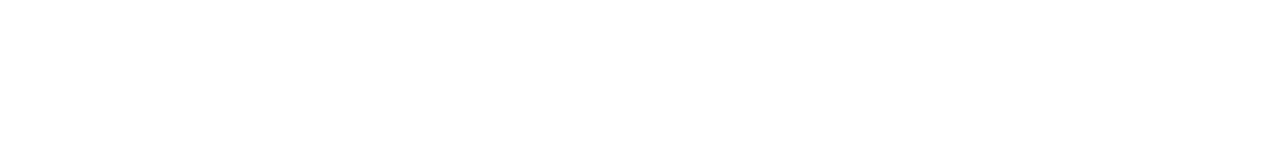
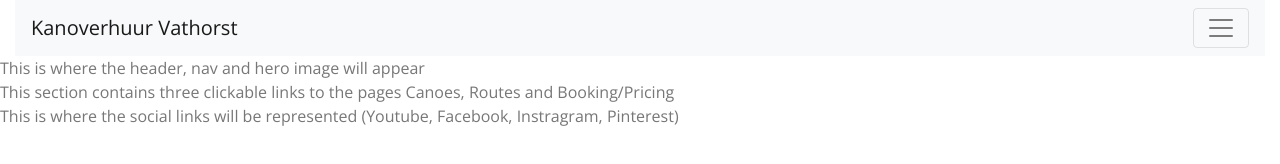
Before and after one commit to Code-Institute-Submissions/Kanoverhuur_Vathorst, a plain HTML site: page index.html in a window 1280 px wide. Drawn offline with nearby package versions, Linux system fonts and the light colour scheme.

Commit message:
Add rough content and navbar with bootstrap snippets

```diff
--- a/assets/css/style.css
+++ b/assets/css/style.css
@@ -1,3 +1,25 @@
-/* import the google fonts here */
+@import url('https://fonts.googleapis.com/css?family=Open+Sans:300,400,600,700,800|Source+Sans+Pro:200,300,400,600,700,900&display=swap');
 
-/* perhaps use * {} to set all margins to zero?
+* {
+    margin: 0;
+    padding: 0;
+    border: 0;
+}
+
+body {
+    font-family: "Open Sans", sans-serif;
+    color: #777777;
+}
+
+/* ----------------- navbar */
+
+/* ----------------- Hero image */
+
+/* ----------------- Jumbotron */
+
+
+
+/* ----------------- Canoe section */
+
+
+/* ----------------- Footer */
--- a/index.html
+++ b/index.html
@@ -8,12 +8,56 @@
 	<link rel="stylesheet" href="https://stackpath.bootstrapcdn.com/bootstrap/4.4.1/css/bootstrap.min.css"
 		integrity="sha384-Vkoo8x4CGsO3+Hhxv8T/Q5PaXtkKtu6ug5TOeNV6gBiFeWPGFN9MuhOf23Q9Ifjh" crossorigin="anonymous">
 	<link rel="stylesheet" href="assets/css/style.css" style="text/css" />
-	<title>Document</title>
+	<title>Kanoverhuur Vathorst</title>
 </head>
 
 <body>
+	<header>
+		<div class="container-fluid container-wrapper-nav">
+			<nav class="navbar navbar-light bg-light">
+				<a class="navbar-brand" href="index.html">Kanoverhuur Vathorst</a>
+				<button class="navbar-toggler" type="button" data-toggle="collapse" data-target="#navbarNav" aria-controls="navbarNav" aria-expanded="false" aria-label="Toggle navigation">
+                    <span class="navbar-toggler-icon"></span>
+                  </button>
+				<div class="collapse navbar-collapse" id="navbarNav">
+					<ul class="navbar-nav">
+						<li class="nav-item active">
+							<a class="nav-link" href="#">Home<span class="sr-only">(current)</span></a>
+						</li>
+						<li class="nav-item">
+							<a class="nav-link" href="canoes.html">Canoes & Kayaks</a>
+						</li>
+						<li class="nav-item">
+							<a class="nav-link" href="routes.html">Routes</a>
+						</li>
+						<li class="nav-item">
+							<a class="nav-link" href="booking.html">Prices & Booking</a>
+						</li>
+                        <li class="nav-item">
+							<a class="nav-link" href="booking.html">Contact Us</a>
+						</li>
+					</ul>
+				</div>
+			</nav>
+		</div>
+		</div>
+
+		This is where the header, nav and hero image will appear
 
 
+	</header>
+
+	<section>
+
+		This section contains three clickable links to the pages Canoes, Routes and Booking/Pricing
+
+	</section>
+
+	<footer>
+
+		This is where the social links will be represented (Youtube, Facebook, Instragram, Pinterest)
+
+	</footer>
 
 
 
```
Also changed, not shown: 1 other file.
